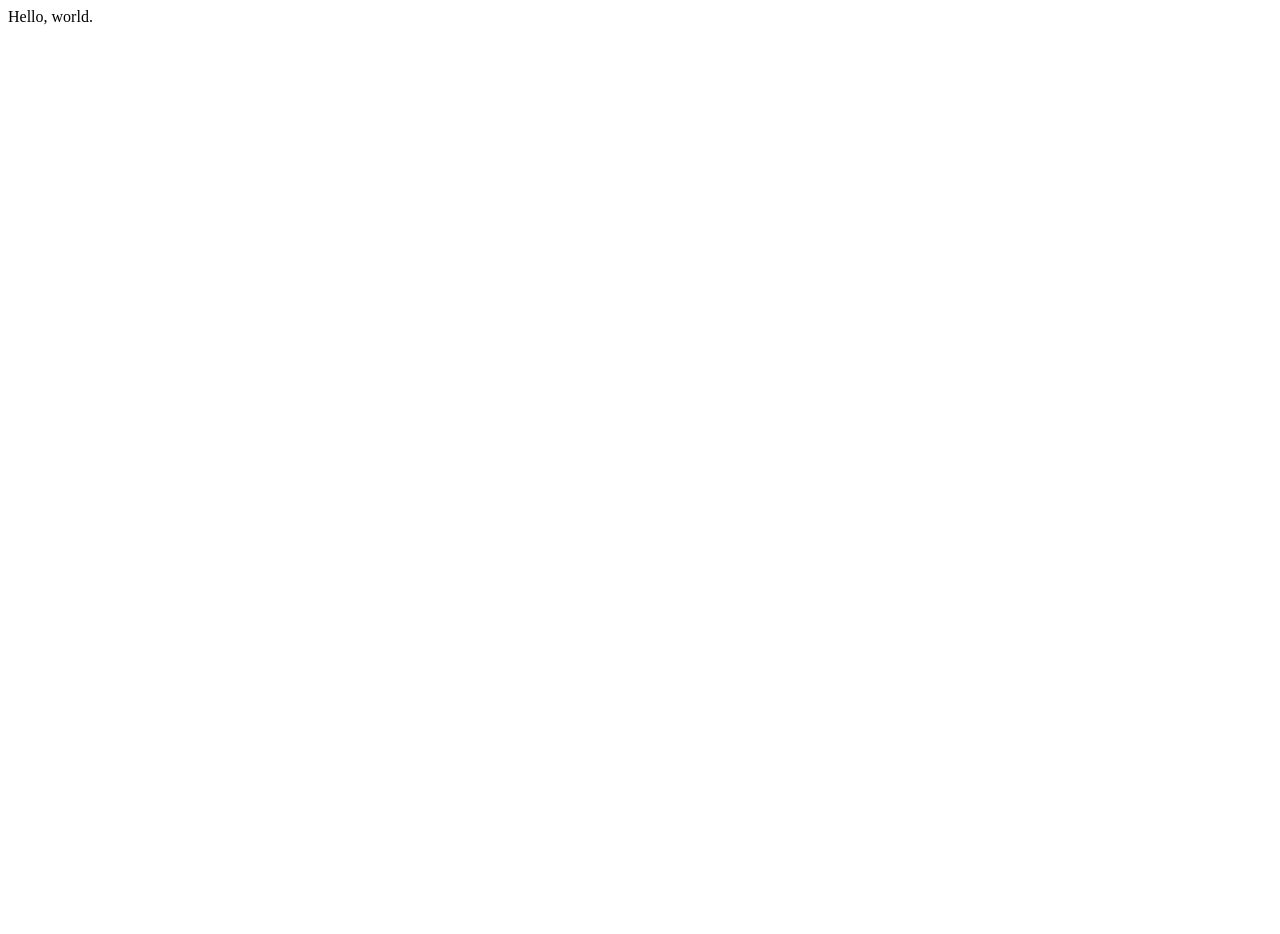
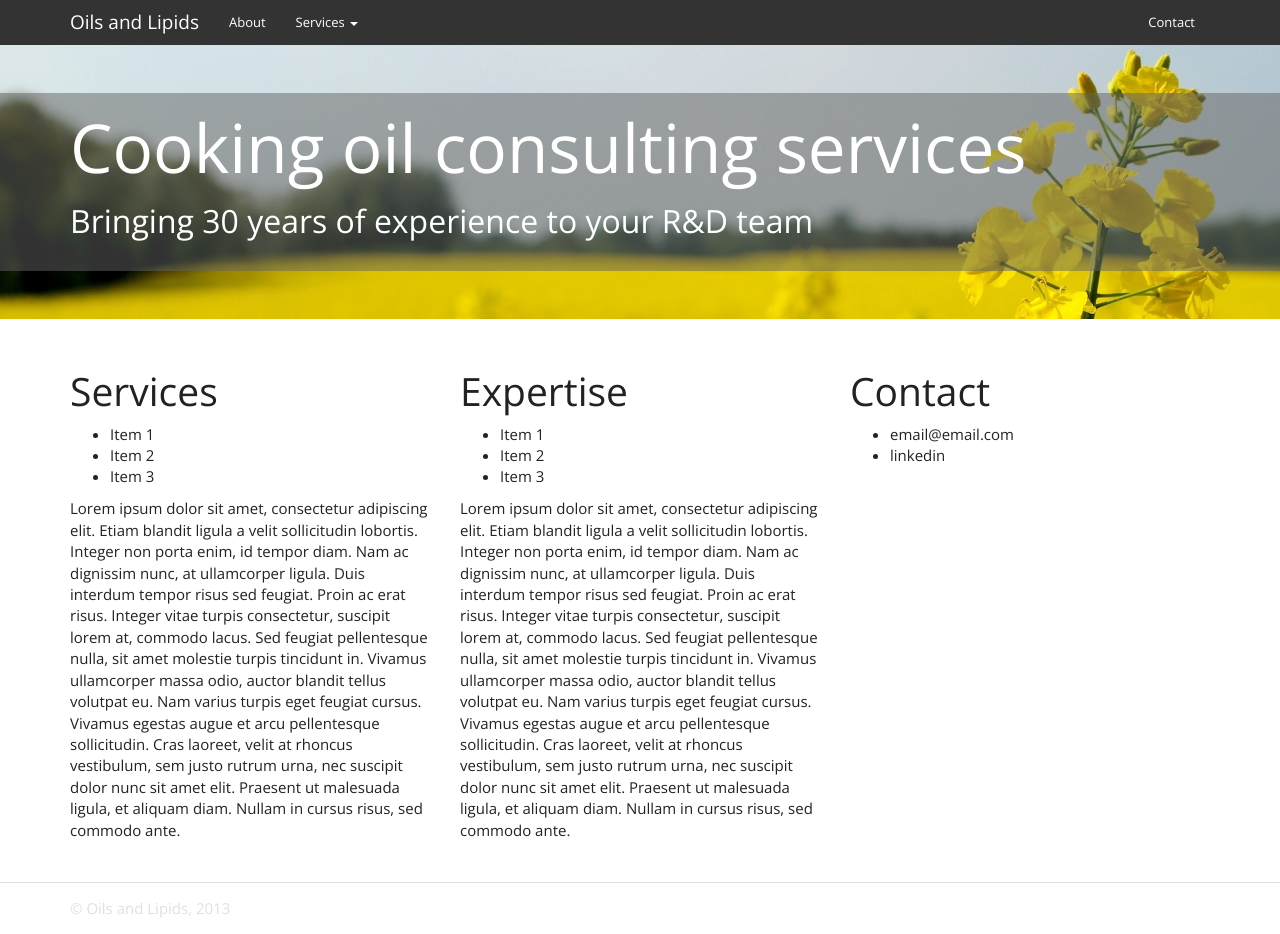
Before and after one commit to oilsandlipids/oilsandlipids.github.io, a plain HTML site: page index.html in a window 1280 px wide. Before the commit the page ends 800 px from the top, so only its background shows below. Drawn offline with nearby package versions, Linux system fonts and the light colour scheme.

Commit message:
template text

```diff
--- /dev/null
+++ b/css/main.css
@@ -0,0 +1,38 @@
+div.navbar.navbar-mine {
+    margin: 0;
+}
+
+.jumbotron-mine {
+    background-image: url(images/canola.jpg);
+    background-size: 100% auto;
+    padding-left: 0;
+    padding-right: 0;
+}
+
+@media (max-width: 600px) {
+    .jumbotron-mine {
+        background-image: url(images/canola-thin.jpg);
+        background-size: auto 100%;
+    }
+}
+
+.jumbotron-mine .strip {
+    width: 100%;
+    background-color: rgba(100,100,100,0.5);
+    padding-bottom: 1em;
+}
+
+.jumbotron-mine h1 {
+    color: white;
+}
+
+.jumbotron-mine h2 {
+    color: white;
+}
+
+.footer {
+    margin-top: 2em;
+    padding: 1em 0;
+    border-top: solid 1px #e0e0e0;
+    color: #e0e0e0;
+}
--- a/index.html
+++ b/index.html
@@ -6,8 +6,120 @@
     <meta http-equiv="X-UA-Compatible" content="IE=edge,chrome=1">
     <meta name="viewport" content="width=device-width,initial-scale=1.0">
     <meta name="fragment" content="!">
+    <link rel="stylesheet" type="text/css" href="vendor/bootstrap/css/bootstrap.css">
+    <link rel="stylesheet" type="text/css" href="css/main.css">
   </head>
   <body>
-    Hello, world.
+
+    <div class="navbar navbar-default navbar-mine">
+      <div class="container">
+        <div class="navbar-header">
+          <a href="index.html" class="navbar-brand">Oils and Lipids</a>
+          <button class="navbar-toggle" type="button" data-toggle="collapse" data-target="#navbar-main">
+            <span class="icon-bar"></span>
+            <span class="icon-bar"></span>
+            <span class="icon-bar"></span>
+          </button>
+        </div>
+        <div class="navbar-collapse collapse" id="navbar-main">
+          <ul class="nav navbar-nav">
+            <li>
+              <a href="#">About</a>
+            </li>
+            <li class="dropdown">
+              <a class="dropdown-toggle" data-toggle="dropdown" href="#" id="services">Services <span class="caret"></span></a>
+              <ul class="dropdown-menu" aria-labelledby="services">
+                <li><a tabindex="-1" href="./default/">Main services</a></li>
+                <li class="divider"></li>
+                <li><a tabindex="-1" href="./amelia/">Palm</a></li>
+                <li><a tabindex="-1" href="./cerulean/">Trans</a></li>
+                <li><a tabindex="-1" href="./cerulean/">Specialty oils</a></li>
+              </ul>
+            </li>
+          </ul>
+
+          <ul class="nav navbar-nav navbar-right">
+            <li><a href="#" target="_blank">Contact</a></li>
+          </ul>
+
+        </div>
+      </div>
+    </div>
+
+
+    <div class="jumbotron jumbotron-mine">
+      <div class="strip">
+        <div class="container">
+          <h1>Cooking oil consulting services</h1>
+          <h2>Bringing 30 years of experience to your R&amp;D team</h2>
+        </div>
+      </div>
+    </div>
+
+    <div class="container">
+      <div class="row">
+        <div class="col-md-4">
+          <h1>Services</h1>
+          <ul>
+            <li>Item 1</li>
+            <li>Item 2</li>
+            <li>Item 3</li>
+          </ul>
+          <p>
+            Lorem ipsum dolor sit amet, consectetur adipiscing elit. Etiam
+            blandit ligula a velit sollicitudin lobortis. Integer non porta
+            enim, id tempor diam. Nam ac dignissim nunc, at ullamcorper ligula.
+            Duis interdum tempor risus sed feugiat. Proin ac erat risus. Integer
+            vitae turpis consectetur, suscipit lorem at, commodo lacus. Sed
+            feugiat pellentesque nulla, sit amet molestie turpis tincidunt in.
+            Vivamus ullamcorper massa odio, auctor blandit tellus volutpat eu.
+            Nam varius turpis eget feugiat cursus. Vivamus egestas augue et arcu
+            pellentesque sollicitudin. Cras laoreet, velit at rhoncus
+            vestibulum, sem justo rutrum urna, nec suscipit dolor nunc sit amet
+            elit. Praesent ut malesuada ligula, et aliquam diam. Nullam in
+            cursus risus, sed commodo ante.
+          </p>
+        </div>
+        <div class="col-md-4">
+          <h1>Expertise</h1>
+          <ul>
+            <li>Item 1</li>
+            <li>Item 2</li>
+            <li>Item 3</li>
+          </ul>
+          <p>
+            Lorem ipsum dolor sit amet, consectetur adipiscing elit. Etiam
+            blandit ligula a velit sollicitudin lobortis. Integer non porta
+            enim, id tempor diam. Nam ac dignissim nunc, at ullamcorper ligula.
+            Duis interdum tempor risus sed feugiat. Proin ac erat risus. Integer
+            vitae turpis consectetur, suscipit lorem at, commodo lacus. Sed
+            feugiat pellentesque nulla, sit amet molestie turpis tincidunt in.
+            Vivamus ullamcorper massa odio, auctor blandit tellus volutpat eu.
+            Nam varius turpis eget feugiat cursus. Vivamus egestas augue et arcu
+            pellentesque sollicitudin. Cras laoreet, velit at rhoncus
+            vestibulum, sem justo rutrum urna, nec suscipit dolor nunc sit amet
+            elit. Praesent ut malesuada ligula, et aliquam diam. Nullam in
+            cursus risus, sed commodo ante.
+          </p>
+        </div>
+        <div class="col-md-4">
+          <h1>Contact</h1>
+          <ul>
+            <li>email@email.com</li>
+            <li>linkedin</li>
+          </ul>
+        </div>
+      </div>
+    </div>
+
+
+    <div class="footer">
+      <div class="container">
+        &copy; Oils and Lipids, 2013
+      </div>
+    </div>
+
+    <script src="vendor/jquery/jquery.min.js"></script>
+    <script src="vendor/bootstrap/js/bootstrap.min.js"></script>
   </body>
 </html>
```
